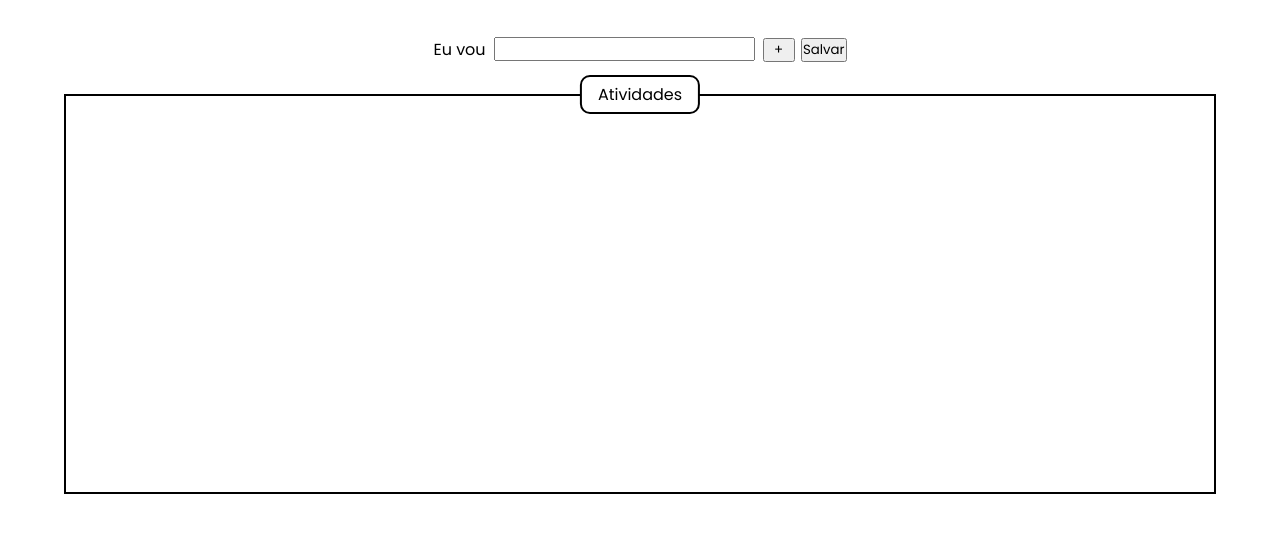
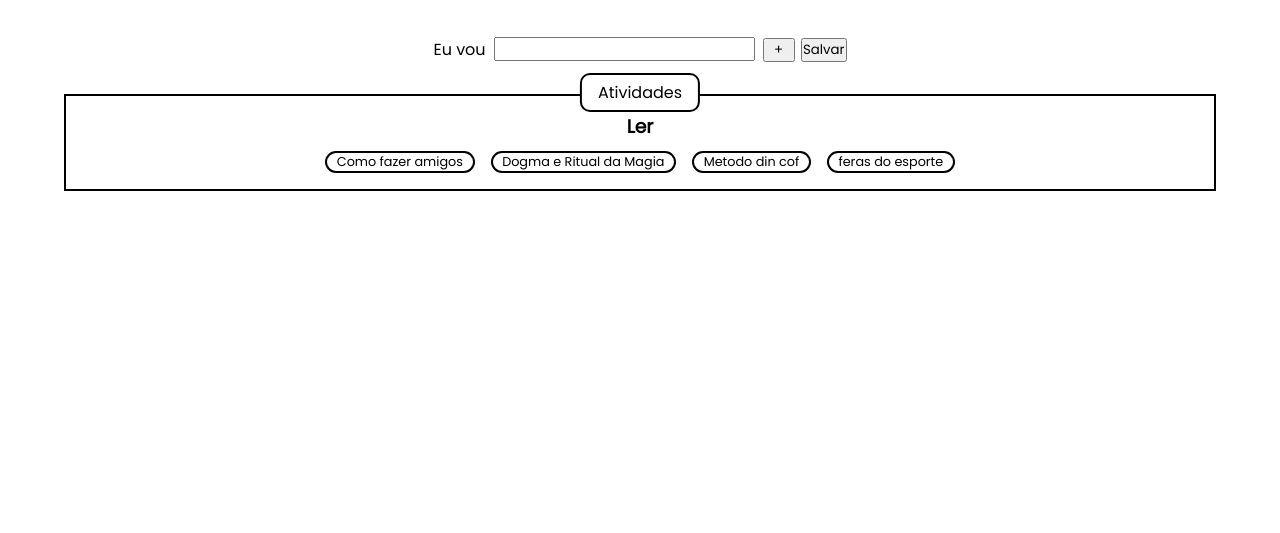
Before and after one commit to lucasjanta/vaiefaz, a plain HTML site: page index.html in a window 1280 px wide. Shown: the part 67-600 px from the top of the page. Drawn offline with Linux system fonts and the light colour scheme.

Commit message:
Example of one activity

```diff
--- a/index.html
+++ b/index.html
@@ -36,9 +36,19 @@
 
             </form>
         </div>
-
-        <div class="listadepalavras">
-            <p>Atividades</p>
+        <div class="divex">
+            <div class="listadepalavras">
+                <p class="atividadestitulo">Atividades</p>
+                <div class="atividadeexemplo">
+                    <h3>Ler</h3>
+                    <div class="sliderAtividade">
+                        <p>Como fazer amigos</p>
+                        <p>Dogma e Ritual da Magia</p>
+                        <p>Metodo din cof</p>
+                        <p>feras do esporte</p>
+                    </div>
+                </div>
+            </div>
         </div>
 
     </main>
--- a/style.css
+++ b/style.css
@@ -86,15 +86,25 @@ ul img{
     border-radius: 20px;
 }
 
-.listadepalavras{
-    border: 2px solid black;
+.divex{
     position: relative;
-    width: 90%;
-    height: 50vh;
-    margin: 2rem auto;
 }
 
-.listadepalavras p{
+.listadepalavras{
+    display: flex;
+    flex-direction: column;
+    align-items: center;
+    padding: 1rem 0;
+    border: 2px solid black;
+    gap: 1rem;
+    width: 90%;
+    height: fit-content;
+    margin: 2rem auto;
+    overflow-x: hidden;
+
+}
+
+.atividadestitulo{
     position: absolute;
     color: black;
     background-color: white;
@@ -105,3 +115,25 @@ ul img{
     transform: translateX(-50%);
     top: -1.3rem;
 }
+
+.atividadeexemplo{
+    display: flex;
+    flex-direction: column;
+    align-items: center;
+
+}
+
+.sliderAtividade{
+    display: flex;
+    flex-direction: row;
+    gap: 1rem;
+    margin-top: 0.6rem;
+}
+
+.sliderAtividade p{
+    white-space: nowrap;
+    border: 2px solid black;
+    border-radius: 1rem;
+    padding: 0 0.6rem;
+    font-size: 0.8rem;
+}
```
